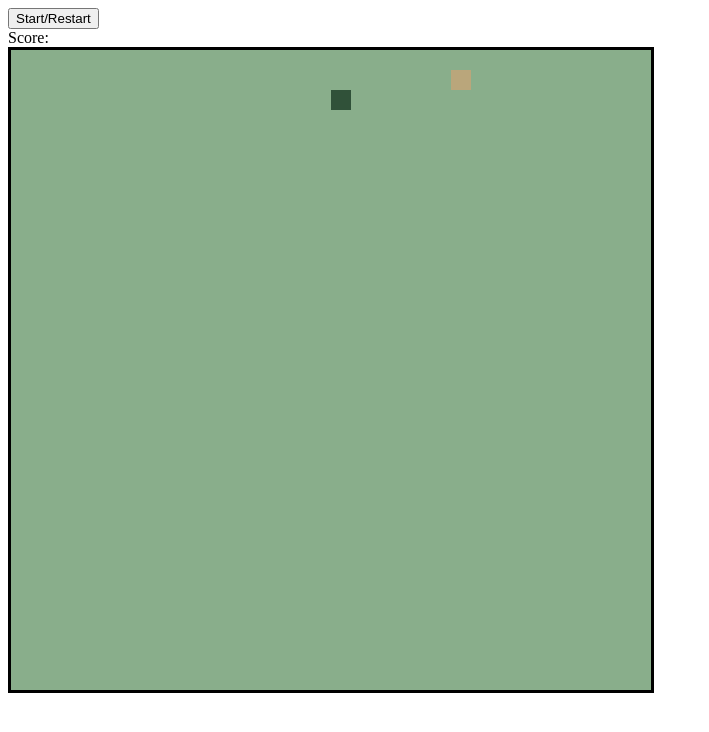
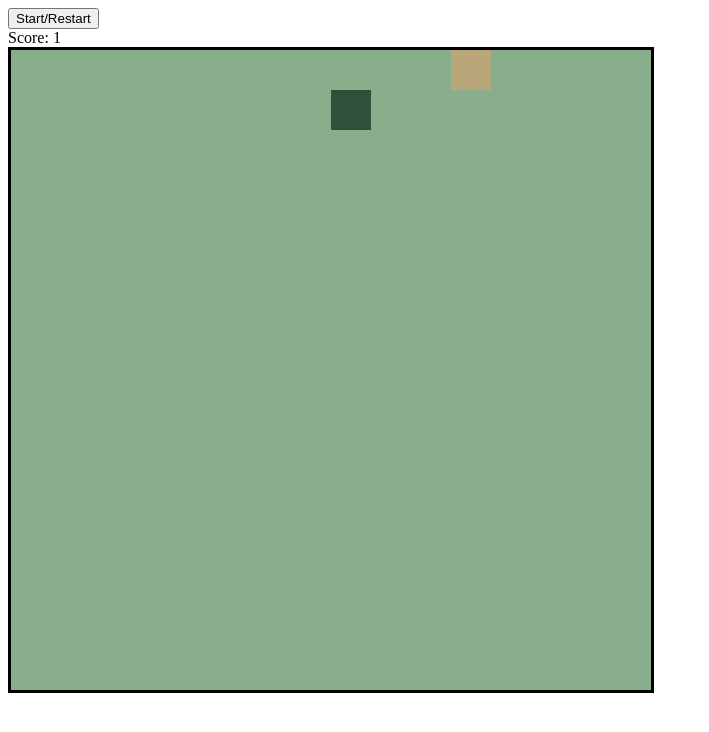
Before and after one commit to morenicogs/Snake, a plain HTML site: page index.html in a window 1280 px wide. Both pictures are taken after a click on the button "Start/Restart". Shown: the whole page, without its empty margins (0-709 px from the left). Drawn offline with Linux system fonts and the light colour scheme.

Commit message:
changedScale

```diff
--- a/app.js
+++ b/app.js
@@ -1,5 +1,5 @@
-const gridScaleX = 32;
-const gridScaleY = 32;
+const gridScaleX = 16;
+const gridScaleY = 16;
 class Snake {
 	constructor() {
 		this._posX = Math.floor(Math.random() * gridScaleX) + 1;
@@ -124,11 +124,16 @@ function renderApple() {
 }
 
 function renderScore() {
-
+	const scoreEl = document.getElementById("score");
+	scoreEl.innerText = snake.length;
+	if(!snake.alive){
+		scoreEl.innerText = scoreEl.innerText + " // GAME OVER";
+	}
 }
 
 
 function control(e){
+	if(snake.alive){
 		if(e.keyCode === 39) {
 			clearInterval(currentInt);
 			currentInt = setInterval(() => {
@@ -157,17 +162,22 @@ function control(e){
 				renderGame();
 			}, snake.speed);
 		}
-
+	}
 }
 
 function renderGame(){
 	if(snake.alive) {
 		createGrid();
 		renderSnake();
+		renderScore();
 		renderApple();
 	} else {
-		const gridDiv = document.getElementById("grid");
-		gridDiv.innerText = "GameOver";
+		clearInterval(currentInt);
+		createGrid();
+		renderSnake();
+		renderScore();
+		renderApple();
+
 	}
 
 }
--- a/index.html
+++ b/index.html
@@ -8,7 +8,7 @@
 </head>
 <body>
 	<button class="start" onclick="startGame();">Start/Restart</button>
-	<div id="score">Score:</div>
+	<div class="score">Score: <span id="score">Start game</span></div>
 	<div class="grid" id="grid">
 	</div>
 	<script src="./app.js"></script>
--- a/style.css
+++ b/style.css
@@ -7,8 +7,8 @@
 }
 
 .grid div {
-	width: 20px;
-	height: 20px;
+	width: 40px;
+	height: 40px;
 }
 
 .pixel[data-snake="true"] {
```
Lines whose indentation alone changed are shown as unchanged.
